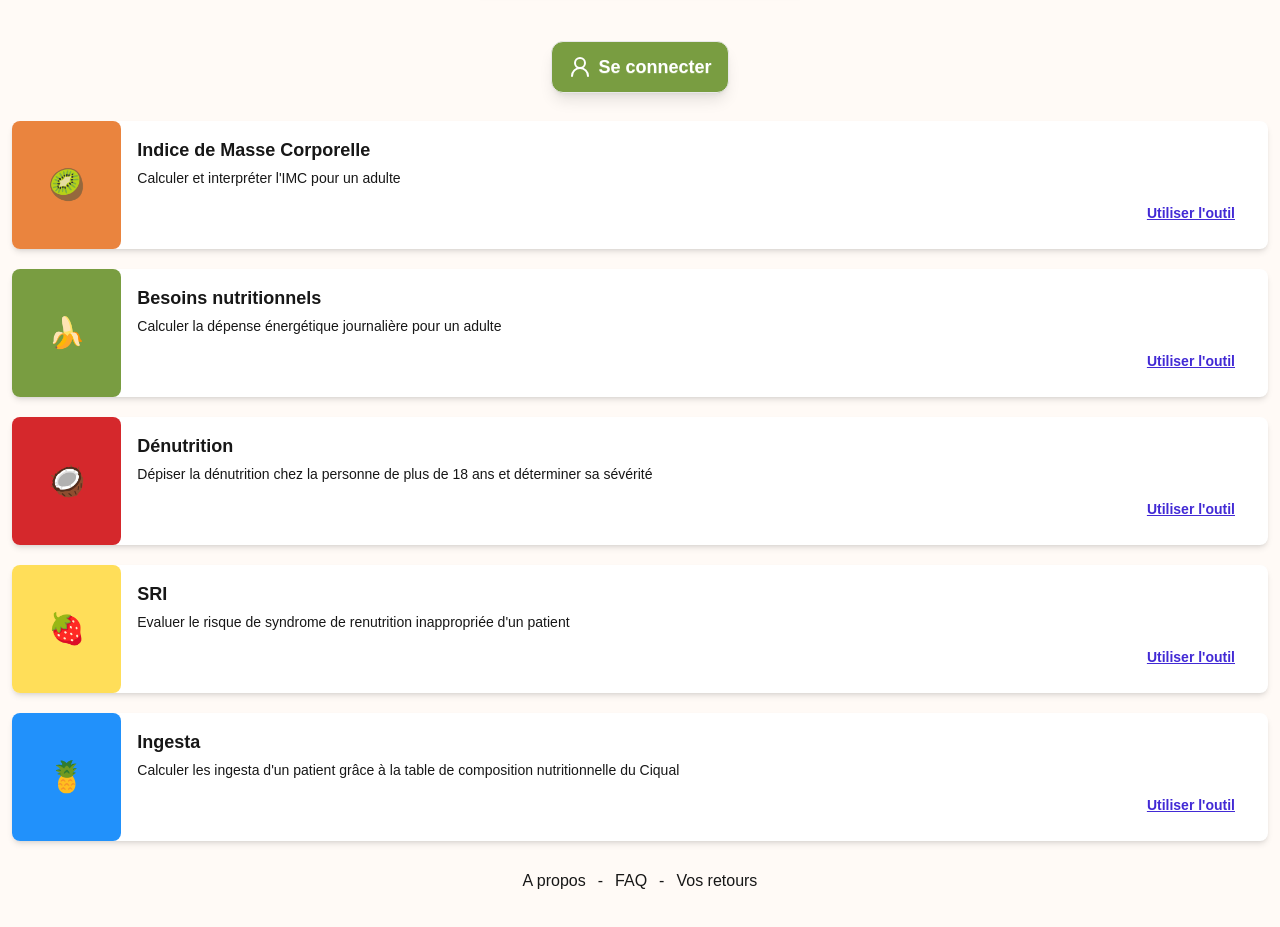
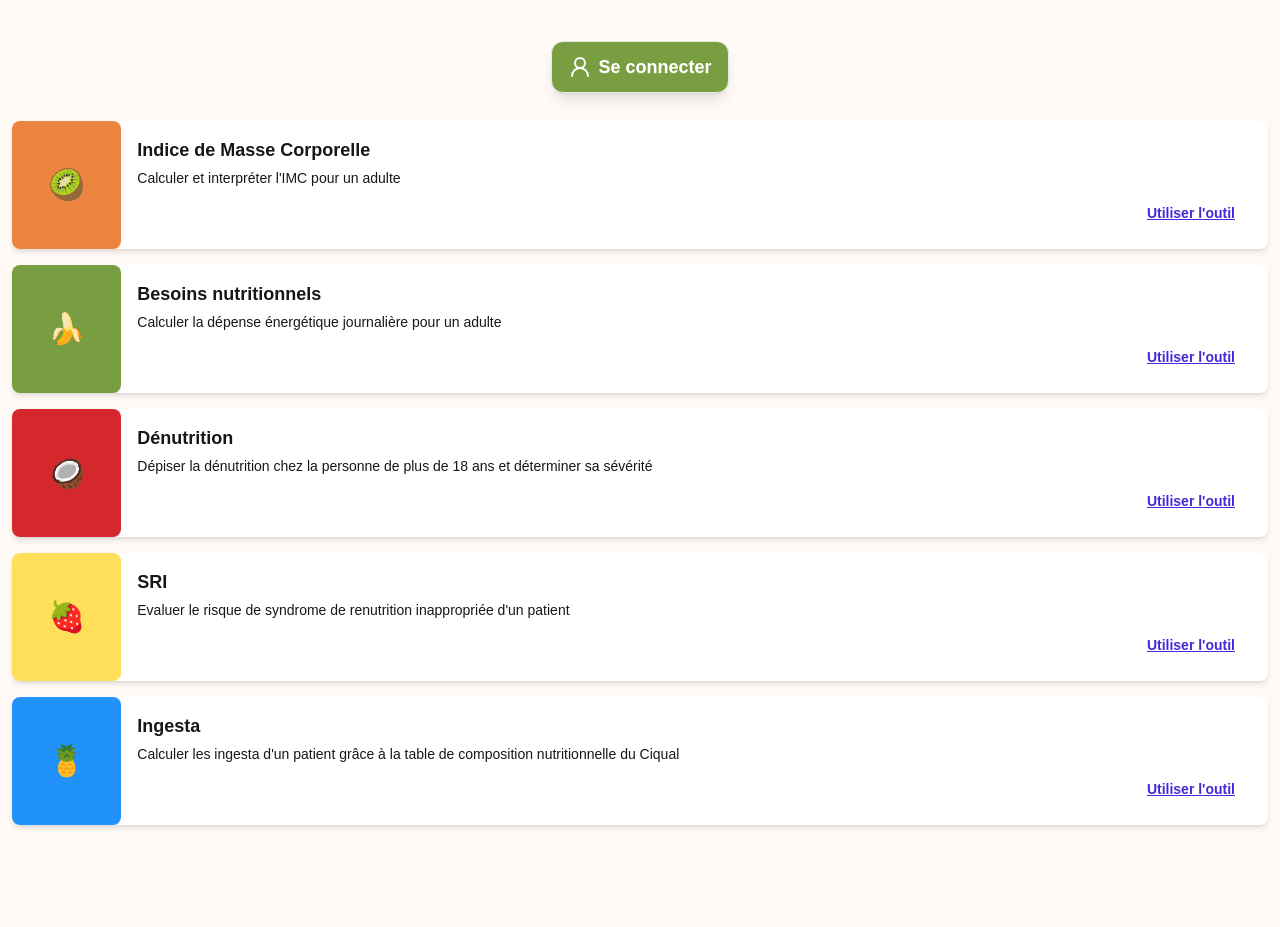
Before and after one commit to Edwige08/dietetic_lab_front, a Next.js app: page / in a window 1280 px wide. Shown: the part 209-1136 px from the top of the page. Built offline with nearby package versions, Linux system fonts and the light colour scheme.

Commit message:
update: css on home page

```diff
--- a/src/app/page.tsx
+++ b/src/app/page.tsx
@@ -20,7 +20,7 @@ export default function Home() {
         <ButtonGreen text="Se connecter" lucide={UserRound} />
       </Link>
 
-      <div className="flex flex-col gap-1">
+      <div className="flex flex-col pb-4">
         <Link href={"/imc"}>
           <CardSection
             bgColor="bg-(--orangeColor)"
@@ -66,13 +66,6 @@ export default function Home() {
           />
         </Link>
       </div>
-      <div className="flex flex-row justify-center gap-3 p-5">
-        <Link href="/about" className="hover:underline">A propos</Link>
-        <p>-</p>
-        <Link href="/faq" className="hover:underline">FAQ</Link>
-        <p>-</p>
-        <Link href="/work-in-progress" className="hover:underline">Vos retours</Link>
-      </div>
     </div>
   );
 }
```
